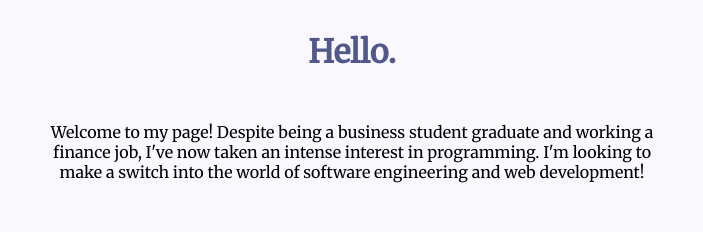
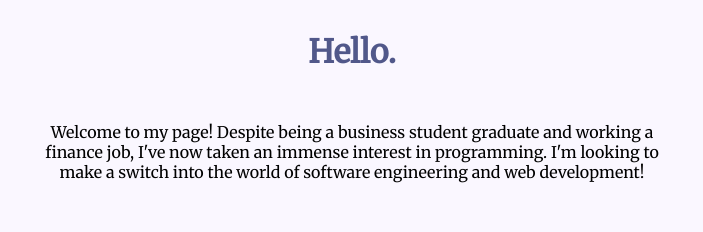
Before and after one commit to PaulLe7/My-Personal-Website, a plain HTML site: page index.html in a window 1280 px wide. Shown: the part 840-1072 px from the top of the page, without its empty margins (288-991 px from the left). Drawn offline with Linux system fonts and the light colour scheme.

Commit message:
Update index.html

```diff
--- a/index.html
+++ b/index.html
@@ -24,7 +24,7 @@
             <img class="" src="" alt="">
             <h2>Hello.</h2>
             <p>Welcome to my page!
-                Despite being a business student graduate and working a finance job, I've now taken an intense interest
+                Despite being a business student graduate and working a finance job, I've now taken an immense interest
                 in programming.
                 I'm looking to make a switch into the world of software engineering and web development!</p>
             </p>
```
